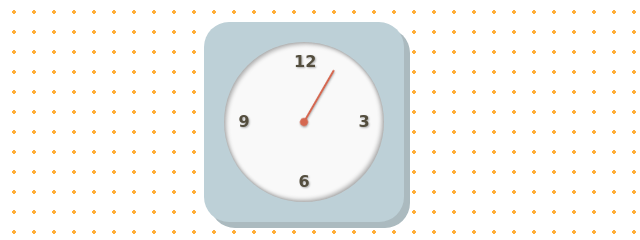
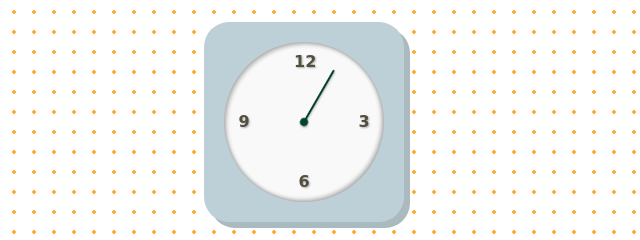
Before and after one commit to wjej3lalka/wjej3lalka, a plain HTML site: page index.html in a window 1280 px wide. Shown: the part 278-518 px from the top of the page, 336-976 px from the left. Drawn offline with Linux system fonts and the light colour scheme.

Commit message:
Update style.css

```diff
--- a/style.css
+++ b/style.css
@@ -70,7 +70,7 @@ background-size: 20px 20px;
 .clock-minutes {
   height: 60px;
   width: 2px;
-  background: #D56851;
+  background: #01422c;
   border-radius: 2px;
   position: absolute;
   top: calc(50% - 60px);
@@ -92,7 +92,7 @@ background-size: 20px 20px;
   width: 8px;
   height: 8px;
   border-radius: 50%;
-  background: #D56851;
+  background: #01422c;
   box-shadow: 1px 1px 2px rgba(0,0,0,.3);
   top: calc(100% - 4px);
   left: calc(100% - 5px);
```
